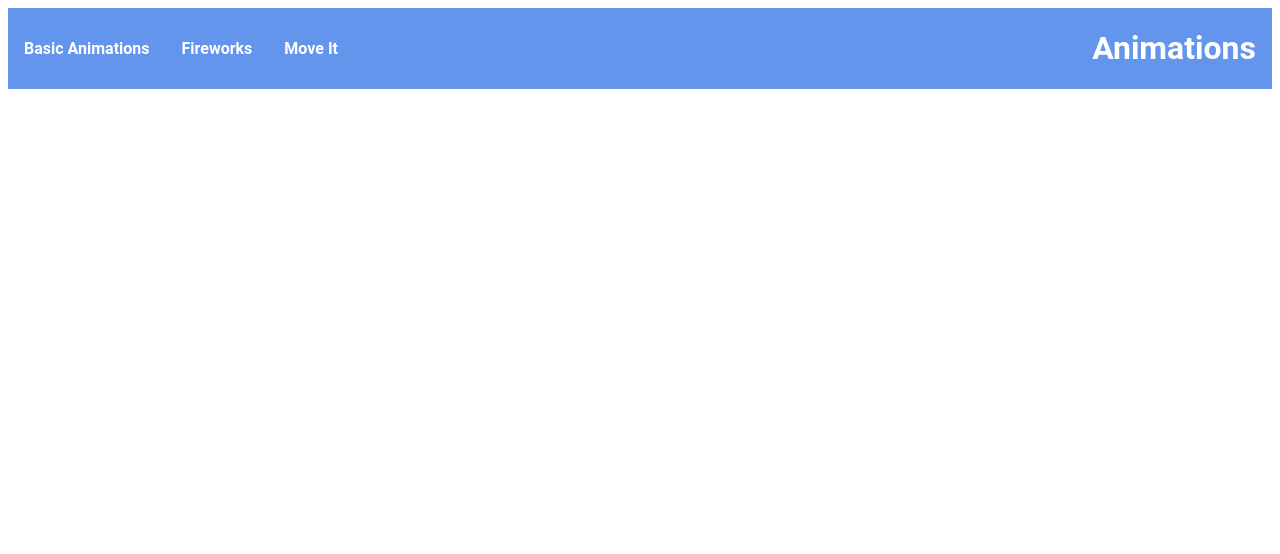
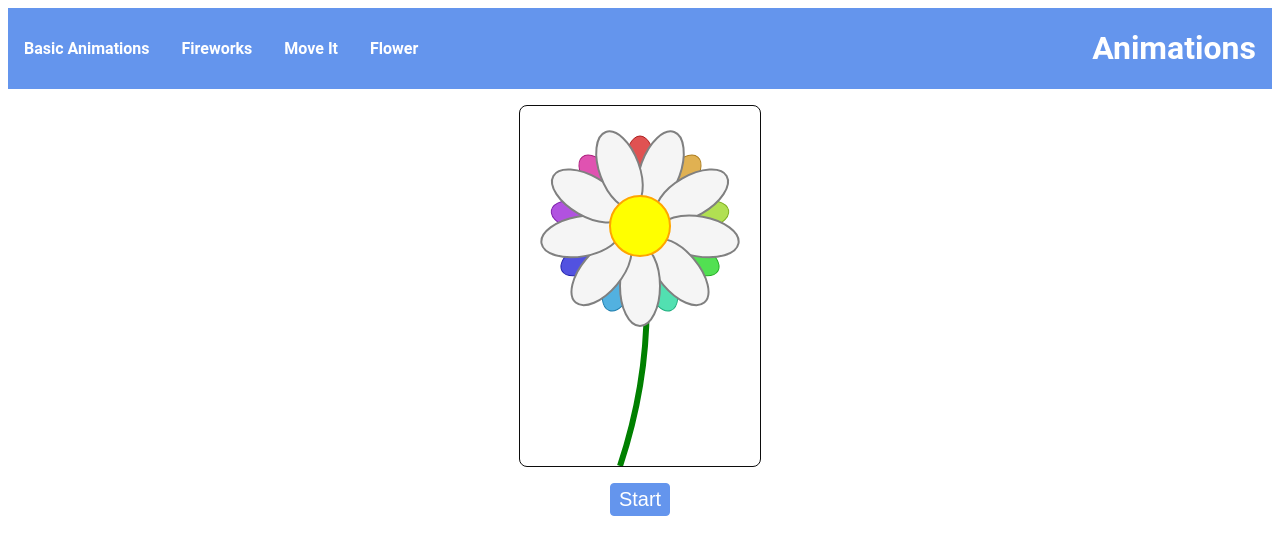
Before and after one commit to steffinchen/svg-animations, an Angular app: page /flower in a window 1280 px wide. Before the commit this address led to /. Shown: the top 554 px of the page. Built offline with nearby package versions, Linux system fonts and the light colour scheme.

Commit message:
✨ interactive flower

```diff
--- a/src/app/app.html
+++ b/src/app/app.html
@@ -3,6 +3,7 @@
     <a routerLink="/">Basic Animations</a>
     <a routerLink="/fireworks">Fireworks</a>
     <a routerLink="/move-it">Move It</a>
+    <a routerLink="/flower">Flower</a>
   </div>
   <h1>Animations</h1>
 </header>
--- a/src/app/app.routes.ts
+++ b/src/app/app.routes.ts
@@ -2,9 +2,11 @@ import { Routes } from '@angular/router';
 import { BasicAnimations } from './basic-animations/basic-animations.component';
 import { Fireworks } from './fireworks/fireworks';
 import { MoveIt } from './move-it/move-it';
+import { Flower } from './flower/flower';
 
 export const routes: Routes = [
   { path: 'fireworks', component: Fireworks },
   { path: 'move-it', component: MoveIt },
+  { path: 'flower', component: Flower },
   { path: '', component: BasicAnimations },
 ];
--- /dev/null
+++ b/src/app/flower/flower.css
@@ -0,0 +1,74 @@
+.container {
+  display: flex;
+  justify-content: center;
+  align-items: center;
+  flex-direction: column;
+  gap: 16px;
+  padding: 16px;
+}
+
+@keyframes rotateFlower {
+  from {
+    transform: rotate(0deg);
+  }
+  to {
+    transform: rotate(360deg);
+  }
+}
+
+@keyframes fadeInOpacity {
+  from {
+    opacity: 0;
+  }
+  to {
+    opacity: 1;
+  }
+}
+
+@keyframes fancyPulse {
+  0% {
+    transform: scale(1);
+    fill: red;
+  }
+  50% {
+    transform: scale(1.2);
+    fill: lightpink;
+  }
+  100% {
+    transform: scale(1);
+    fill: red;
+  }
+}
+
+svg {
+  border: 1px solid #0c0c0c;
+  border-radius: 8px;
+
+  .petal {
+    transition: transform 1s ease-in-out;
+  }
+  .inner {
+    ellipse {
+      fill: whitesmoke;
+      stroke: grey;
+      stroke-width: 2px;
+      transition: fill 300ms ease-out;
+      &.highlighted {
+        fill: cornflowerblue;
+        stroke: darkblue;
+      }
+    }
+  }
+
+  .rotating {
+    animation: rotateFlower 20s linear infinite;
+  }
+
+  .heart {
+    animation: fadeInOpacity 500ms ease-in-out;
+  }
+
+  .pulse {
+    animation: fancyPulse 2s ease-in-out infinite;
+  }
+}
--- /dev/null
+++ b/src/app/flower/flower.html
@@ -0,0 +1,90 @@
+<div class="container">
+  <svg height="360" width="240" viewBox="0 0 240 360">
+    <path
+      stroke="green"
+      fill="transparent"
+      stroke-width="6"
+      d="
+      M 120,120
+      Q 140,240
+       100,360
+    "
+    />
+    <g transform="translate(120,120)">
+      <g [class]="isRotating() ? 'rotating' : ''">
+        @for (petal of petals; track petal; let i = $index) {
+          <g [attr.transform]="'rotate(' + i * petalSegment + ')'" class="petal">
+            <ellipse
+              cx="0"
+              cy="-60"
+              rx="15"
+              ry="30"
+              [attr.fill]="petal.color"
+              [attr.stroke]="petal.strokeColor"
+              stroke-width="1"
+            ></ellipse>
+          </g>
+        }
+
+        @for (petal of petals; track petal; let i = $index) {
+          <g
+            [attr.transform]="'rotate(' + (i * petalSegment + petalSegment / 2) + ')'"
+            class="petal inner"
+            (click)="petalClicked(i)"
+          >
+            <ellipse
+              cx="0"
+              cy="-60"
+              rx="20"
+              ry="40"
+              [class.highlighted]="isHighlighted(i)"
+            ></ellipse>
+          </g>
+        }
+        <circle
+          (click)="toggleHeart()"
+          cx="0"
+          cy="0"
+          r="30"
+          fill="yellow"
+          stroke="orange"
+          stroke-width="2"
+        ></circle>
+      </g>
+    </g>
+
+    <!--    <g transform="translate(180,280)" class="bee">-->
+    <!--      <ellipse rx="30" ry="20" fill="gold"></ellipse>-->
+    <!--    </g>-->
+
+    @if (showHeart()) {
+      <g transform="translate(120,110)" (click)="togglePulse()">
+        <path
+          [class]="'heart' + (pulseHeart() ? ' pulse' : '')"
+          d="
+        M 0,0
+        C 5, -15
+        25, -15
+        30,0
+        C 35,15
+        15,25
+        0,40
+        C -15,25
+        -35,15
+        -30,0
+        C -25,-15
+        -5,-15
+        0,0
+      "
+          fill="red"
+          stroke="darkred"
+          stroke-width="2"
+        ></path>
+      </g>
+    }
+  </svg>
+
+  <div class="button-bar">
+    <button (click)="rotate()">{{ isRotating() ? 'Stop' : 'Start' }}</button>
+  </div>
+</div>
--- /dev/null
+++ b/src/app/flower/flower.ts
@@ -0,0 +1,57 @@
+import { Component, signal } from '@angular/core';
+
+@Component({
+  selector: 'app-flower',
+  imports: [],
+  templateUrl: './flower.html',
+  styleUrl: './flower.css',
+})
+export class Flower {
+  petals = Array.from({ length: 9 }).map((_, i) => ({
+    id: i,
+    color: `hsl(${(i * 40) % 360}, 70%, 60%)`,
+    strokeColor: `hsl(${(i * 40) % 360}, 70%, 40%)`,
+  }));
+  petalSegment = 360 / this.petals.length;
+  isRotating = signal(false);
+  highlightedPetals = signal<Set<number>>(new Set());
+
+  showHeart = signal(false);
+  pulseHeart = signal(false);
+
+  rotate() {
+    this.isRotating.update((rotating) => !rotating);
+  }
+
+  petalClicked(i: number) {
+    this.highlightedPetals.update((highlighted) => {
+      const newSet = new Set(highlighted);
+      this.flipPetal(i - 1, newSet);
+      this.flipPetal(i, newSet);
+      this.flipPetal(i + 1, newSet);
+      return newSet;
+    });
+  }
+
+  flipPetal(i: number, highlighted: Set<number>): Set<number> {
+    i = i % this.petals.length;
+    if (highlighted.has(i)) {
+      highlighted.delete(i);
+    } else {
+      highlighted.add(i);
+    }
+    return highlighted;
+  }
+
+  isHighlighted(i: number): boolean {
+    return this.highlightedPetals().has(i);
+  }
+
+  toggleHeart() {
+    this.showHeart.update((show) => !show);
+  }
+
+  togglePulse() {
+    this.pulseHeart.update((pulse) => !pulse);
+  }
+}
```
